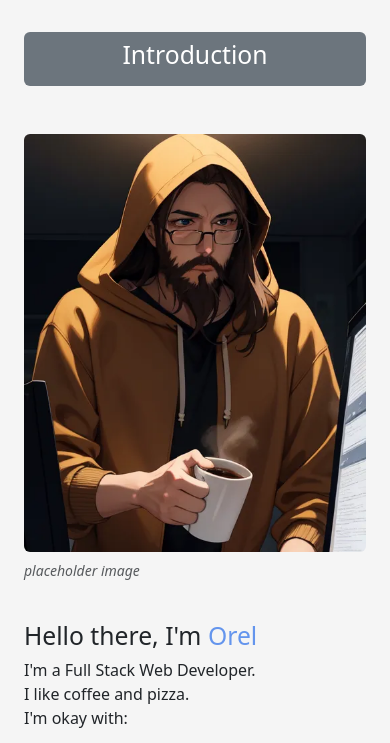
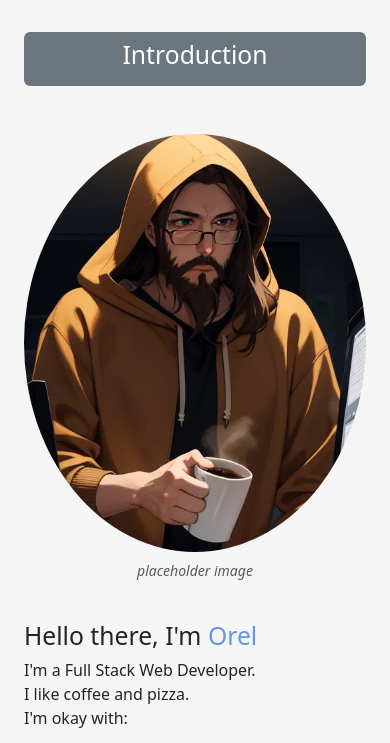
Before and after one commit to orelrafa/home, a plain HTML site: page index.html in a window 390 px wide. Shown: the part 66-809 px from the top of the page. Drawn offline with nearby package versions, Linux system fonts and the light colour scheme.

Commit message:
made portrait circular, more pleasing on mobile

```diff
--- a/index.html
+++ b/index.html
@@ -109,9 +109,9 @@
                 <img
                   src="images/me.jpeg"
                   alt=""
-                  class="img-fluid figure-img rounded"
+                  class="img-fluid figure-img rounded-circle"
                 />
-                <figcaption class="figure-caption">
+                <figcaption class="figure-caption text-center">
                   <em>placeholder image</em>
                 </figcaption>
               </figure>
```
